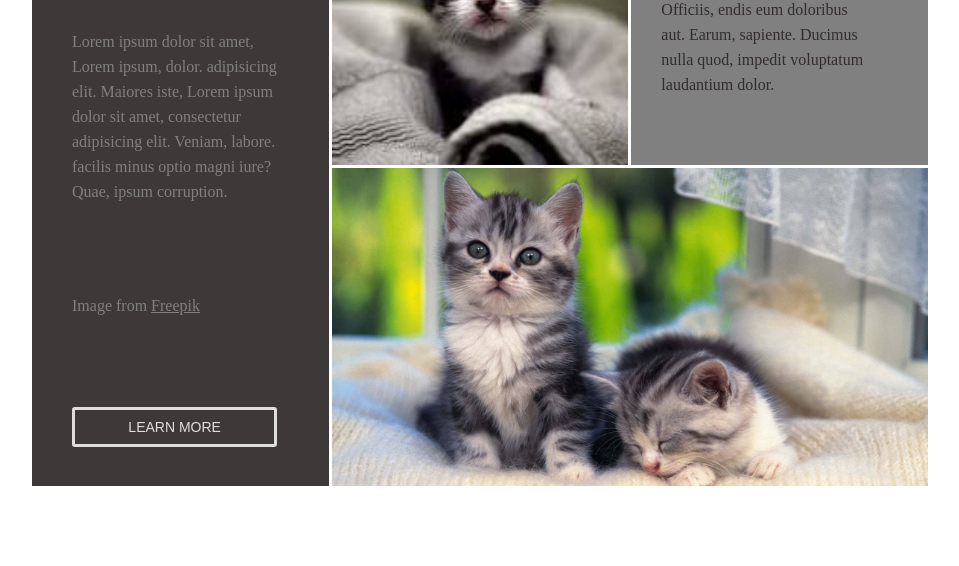
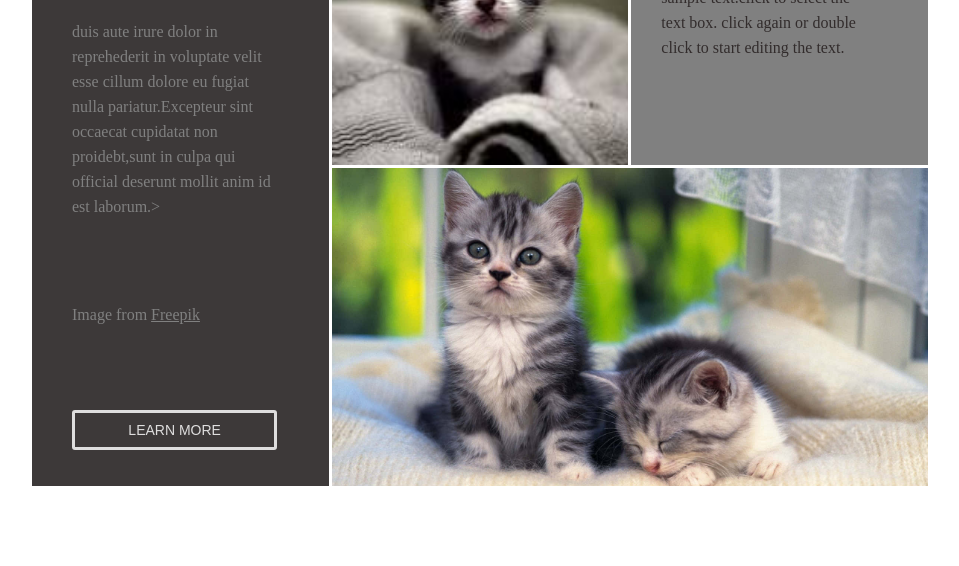
Before and after one commit to VishalYadav31/contact-profile-card, a plain HTML site: page index.html in a window 1280 px wide. Shown: the part 234-800 px from the top of the page, without its empty margins (160-1119 px from the left). Drawn offline with Linux system fonts and the light colour scheme.

Commit message:
Update index.html

```diff
--- a/index.html
+++ b/index.html
@@ -10,14 +10,14 @@
     <div class="parent">
         <div class="child1">
             <h1 class="ab">Cats</h1>
-            <p>Lorem ipsum dolor sit amet, Lorem ipsum, dolor. adipisicing elit. Maiores iste, Lorem ipsum dolor sit amet, consectetur adipisicing elit. Veniam, labore. facilis minus optio magni iure? Quae,  ipsum corruption.</p>
+            <p>duis aute irure dolor in reprehederit in voluptate velit esse cillum dolore eu fugiat nulla pariatur.Excepteur sint occaecat cupidatat non proidebt,sunt in culpa qui official deserunt mollit anim id est laborum.></p>
             <p>Image from <a href="#">Freepik</a></p>
             <button>LEARN MORE</button>
         </div>
         <div class="child2"></div>
         <div class="child3">
             <h1>Basic rules</h1>
-            <p class="cat">Lorem ipsum dolor, sit amet consectetur adipisicing elit. Officiis, endis eum doloribus aut. Earum, sapiente. Ducimus nulla quod, impedit voluptatum laudantium dolor.</p>
+            <p class="cat">sample text.click to select the text box. click again or double click to start editing the text.</p>
         </div>
         <div class="child4"></div>
     </div>
```
